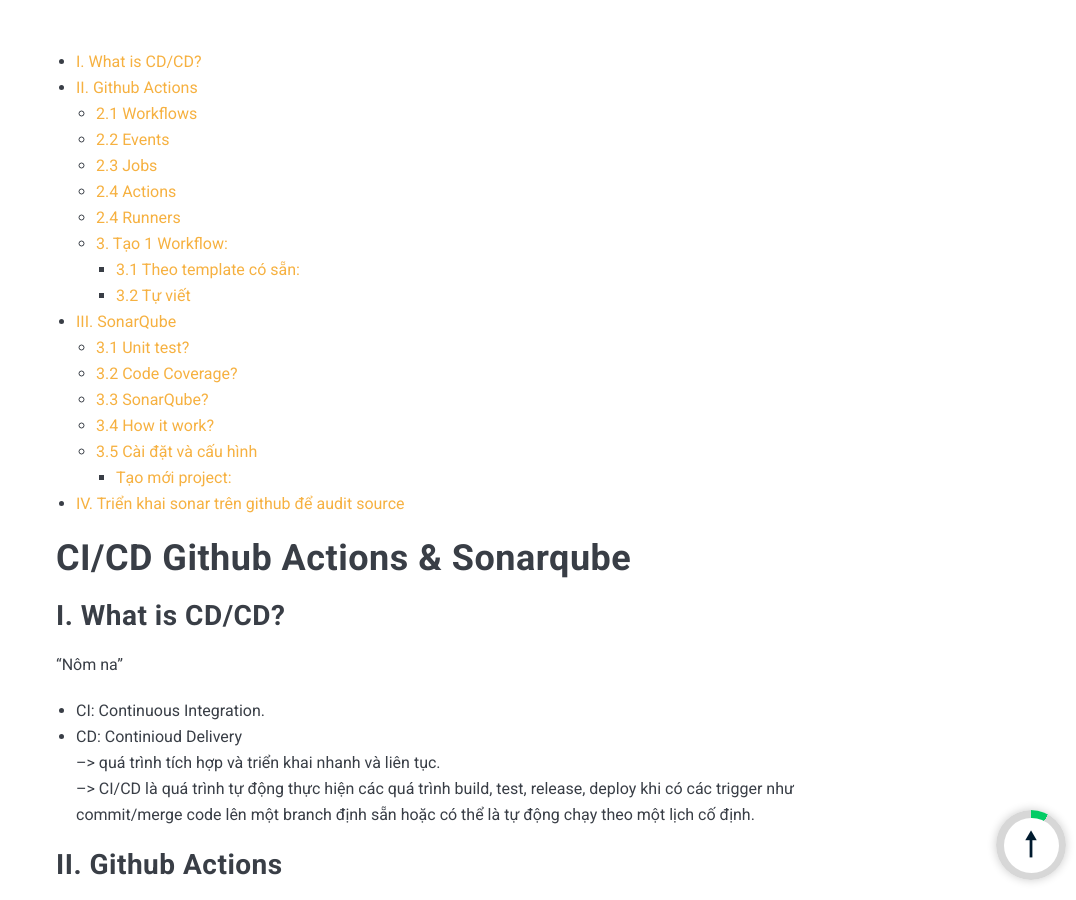
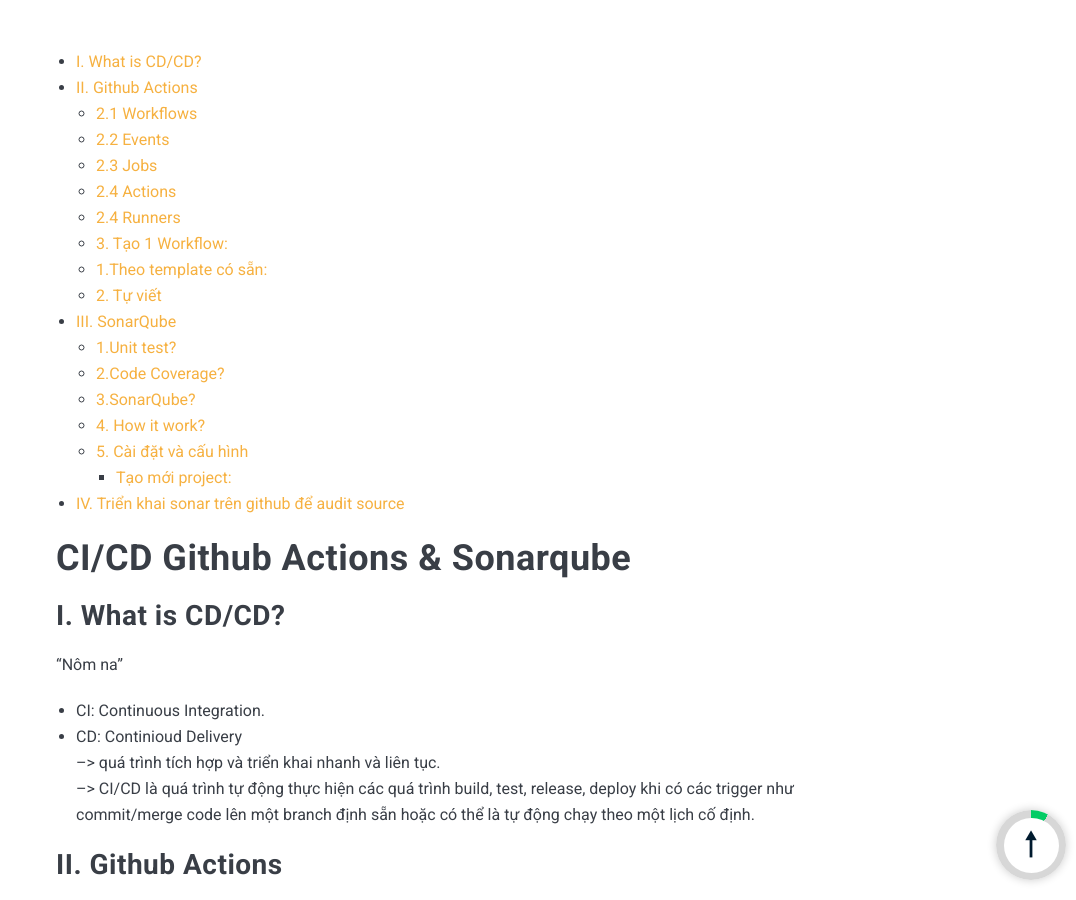
Before and after one commit to namnhat239/namnhat239.github.io, a Jekyll site: the page built from _posts/2022-06-11-ci-cd-learining.markdown, in a window 1280 px wide and 900 px high, scrolled down 1144 px. Shown: the whole window, without its empty margins (204-1280 px from the left). Built offline with Jekyll 4.4.1, drawn with Linux system fonts in a browser that asks for light colours; nearby versions of some CDN libraries; comment, search, counter and statistics services are not loaded; some of the changed text lies outside the part shown.

Commit message:
Update 2022-06-11-ci-cd-learining.markdown

```diff
--- a/_posts/2022-06-11-ci-cd-learining.markdown
+++ b/_posts/2022-06-11-ci-cd-learining.markdown
@@ -46,10 +46,10 @@ Hiện tại github Marketplace cũng cung cấp rất nhiều actions có sẵn
 ### 2.4 Runners
 1 Runner là 1 server dùng để chạy workflows khi mà chúng đc trigger. Mỗi runner có thể chạy 1 job độc lập trong 1 lần. GitHub cung cấp các môi trường runner gồm Ubuntu Linux, Microsoft Windows, macOS để chạy các workflows. Một runner luôn sẵn sàng lắng nghe các jobs, run một job tại một thời điểm, report process, logs và trả kết quả về cho GitHub. Nếu bạn cần một HĐH khác hay cần những cấu hình phần cứng đặc biệt, bạn cũng có thể tự host một cái runner riêng cho mình theo mô tả [sau](https://docs.github.com/en/actions/hosting-your-own-runners)
 
-### 3. Tạo 1 Workflow:
-#### 3.1 Theo template có sẵn:
+### 3. Tạo 1 Workflow:<br>
+### 1.Theo template có sẵn:
 - Chọn vào repo bạn muốn tạo workflow. Chọn vào tab `Actions`. Luc này github sẽ đưa ra cho các bạn các mẫu workflow đã được viết sẵn, Việc của bạn chỉ cần chọn cái bạn cần và sửa lại một vài tham số và sử dụng.
-#### 3.2 Tự viết
+### 2. Tự viết
 1. Tại repo của mình, bạn tạo file yml tại `.github/workflows/` để lưu trữ các file workflow.
 2. Ở đây ví dụ mình sẽ tạo 1 file workflow có tên: `learn-github-actions.yml` với nội dung như sau:
 
@@ -84,12 +84,12 @@ jobs:
 - Kết quả chạy của workflow như sau:
 ![](https://github.com/namnhat239/namnhat239.github.io/raw/main/images/sonar/result.png)
 ## III. SonarQube
-### 3.1 Unit test?
+### 1.Unit test?
 - Đọc [here](https://topdev.vn/blog/unit-test-la-gi/)
-### 3.2 Code Coverage?
+### 2.Code Coverage?
 - Độ phủ của Unit Test.
 Read [here](https://viblo.asia/p/gioi-thieu-khai-niem-test-coverage-c0c1c2-ORNZqgyq50n)
-### 3.3 SonarQube?
+### 3.SonarQube?
 
 Nói nôm na SonaQube được dùng để phân tích code.
 
@@ -103,7 +103,7 @@ Một số thứ mà SonarQube cung cấp cho người dùng gồm:
 - [**Issue**](https://docs.sonarqube.org/latest/user-guide/issues/): nôm na là Sonarqube sẽ tạo ra 1 issue khi có 1 vấn đề vi phạm các rule: vulnerability, bug, code smell.
 - [**Security Hotspots**](https://docs.sonarqube.org/latest/user-guide/security-hotspots/): Tìm các đoạn mã nhạy cảm có khả năng bị lỗi bảo mật cần xem xét lại ->> công việc audit tập trung vào tính năng này.
 
-### 3.4 How it work?
+### 4. How it work?
 
 ![Kiến trúc SonarQube](https://github.com/namnhat239/namnhat239.github.io/raw/main/images/sonar/architecture.png)
 Code sẽ được các Sonar Scanner phân tích rồi sau đó sẽ có 1 ứng dụng web trực quan hoá kết quả này và hiển thị ra giao diện web.
@@ -117,7 +117,7 @@ Code sẽ được các Sonar Scanner phân tích rồi sau đó sẽ có 1 ứn
 3. Hỗ trợ nhiều plugin bao gồm ngôn ngữ, SCM, integration, authenticaion, quản trị.
 4. Có thể có 1 hoặc nhiều SonarScanners chạy trong Build/Continuous Integration Server để phân tich dự án.
 
-### 3.5 Cài đặt và cấu hình
+### 5. Cài đặt và cấu hình
 1. Cài đặt Java 11.
 2. Tải SonarQube Community tại url: https://www.sonarqube.org/success-download-community-edition/
 3. Unzip.
```
